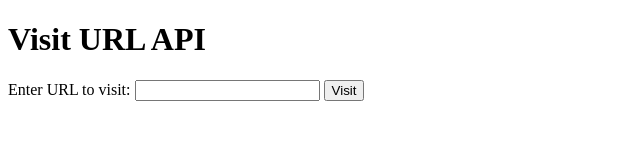
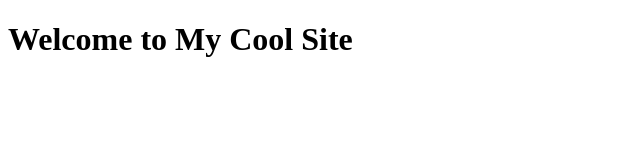
Before and after one commit to Typh00n-Hunt3r/Typh00n-Hunt3r.github.io, a plain HTML site: page index.html in a window 1280 px wide. Shown: the whole page, without its empty margins (0-640 px from the left). Drawn offline with Linux system fonts and the light colour scheme.

Commit message:
Update index.html

```diff
--- a/index.html
+++ b/index.html
@@ -3,14 +3,12 @@
 <head>
     <meta charset="UTF-8">
     <meta name="viewport" content="width=device-width, initial-scale=1.0">
-    <title>Visit URL API</title>
+    <title>My Cool Site</title>
+    <link rel="stylesheet" href="styles.css">
 </head>
 <body>
-    <h1>Visit URL API</h1>
-    <form id="visitForm" action="https://vmi1026765.contaboserver.net/" method="get">
-        <label for="url">Enter URL to visit:</label>
-        <input type="text" id="url" name="url" required>
-        <button type="submit">Visit</button>
-    </form>
+    <h1>Welcome to My Cool Site</h1>
+    <div id="content"></div>
+    <script src="script.js"></script>
 </body>
 </html>
```
